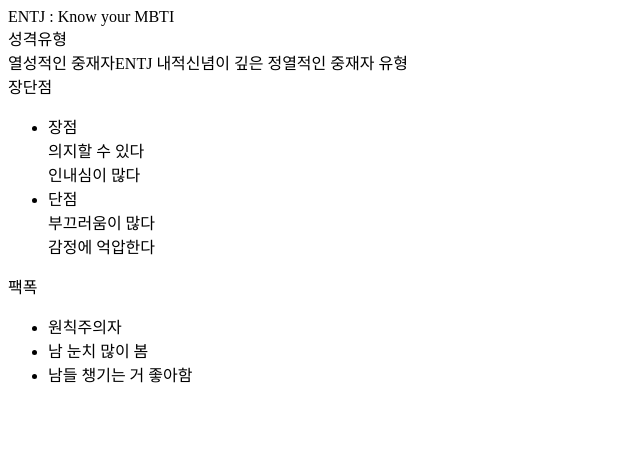
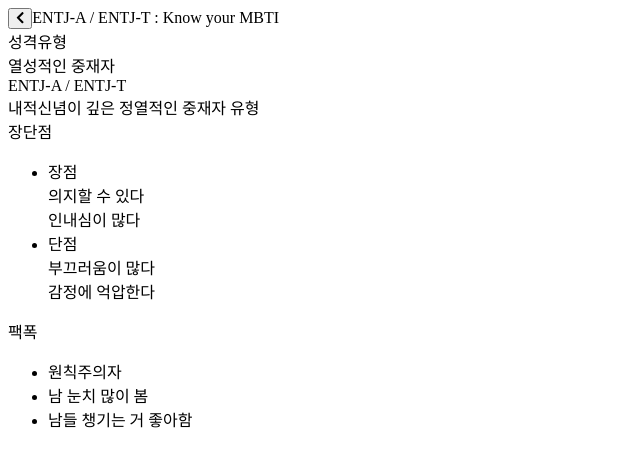
Before and after one commit to neul0129/mbti_project, a React (Create React App) app: page /profiles/ENTJ in a window 1280 px wide. Shown: the top 466 px of the page, without its empty margins (0-640 px from the left). Built offline with nearby package versions, Linux system fonts and the light colour scheme.

Commit message:
Feat: back to home function
MBTI 설명 페이지에서 home으로 돌아가는 기능을 구현했습니다.

```diff
--- a/package.json
+++ b/package.json
@@ -3,6 +3,11 @@
   "version": "0.1.0",
   "private": true,
   "dependencies": {
+    "@fortawesome/fontawesome-svg-core": "^1.2.36",
+    "@fortawesome/free-brands-svg-icons": "^5.15.4",
+    "@fortawesome/free-regular-svg-icons": "^5.15.4",
+    "@fortawesome/free-solid-svg-icons": "^5.15.4",
+    "@fortawesome/react-fontawesome": "^0.1.17",
     "@testing-library/jest-dom": "^5.16.1",
     "@testing-library/react": "^12.1.2",
     "@testing-library/user-event": "^13.5.0",
--- a/src/pages/Profile.js
+++ b/src/pages/Profile.js
@@ -1,34 +1,66 @@
 import { useParams } from 'react-router-dom';
+import { useNavigate } from "react-router-dom";
+import { FontAwesomeIcon } from "@fortawesome/react-fontawesome";
+import { faChevronLeft } from '@fortawesome/free-solid-svg-icons';
 
-// Mbti 설명
+// Mbti 페이지 헤더 컴포넌트
+function Header({data}) {
+  let navigate = useNavigate();
+
+  function backHome() {
+    navigate('/');
+  }
+
+  return (
+    <>
+      <button onClick={backHome}>
+        <i class="fas fa-chevron-left"></i>
+        <FontAwesomeIcon icon={faChevronLeft} />
+      </button>
+      <span>{data}-A / {data}-T : Know your MBTI</span>
+    </>
+  );
+
+}
+
+// Mbti 설명 컴포넌트
+// MBTI 캐릭터 이미지 넣어야해요
 function Description({data}) {
   return (
     <>
+      {/** MBTI 캐릭터 이미지 넣을 자리 */}
+
       {/** 성격유형 */}
       <div>
         <span>성격유형</span>
       </div>
 
       {/** 별명 */}
+      <div>
         <span>
           {data.nickname}
         </span>
+      </div>
 
       {/** MBTI */}
+      <div>
         <span>
-        {data.name}
+          {data.name}-A / {data.name}-T
         </span>
+      </div>
 
       {/** MBTI 성격 */}
+      <div>
         <span>
           {data.description}
         </span>
+      </div>
     </>
   )
 }
 
 
-// 장단점
+// MBTI 장단점 컴포넌트
 function ProsCons({data}) {
   // 배열 : 1. 장점, 2. 단점
   const propsCons = Object.keys(data);
@@ -56,7 +88,7 @@
   )
 }
 
-// 팩폭
+// MBTI 팩폭 컴포넌트
 function Fact({data}) {
   return (
     <>
@@ -72,18 +104,16 @@
   )
 }
 
-
+// MBTI 설명 페이지
 function Profile({data}) {
   const params = useParams();
   const profile = data[params.username];
   return (
     <>
-      <div>
-        <span>{profile.name} : Know your MBTI</span>
+      <Header data={profile.name} />
       <Description data={profile} />
       <ProsCons data={profile.prosCons} />
       <Fact data={profile.fact} />
-      </div>
     </>
   )
 };
```
Also changed, not shown: 2 other files (tests, documents, lock files or other folders). Lines whose indentation alone changed are shown as unchanged.
